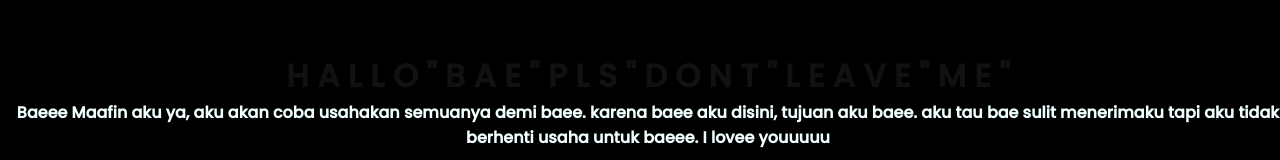
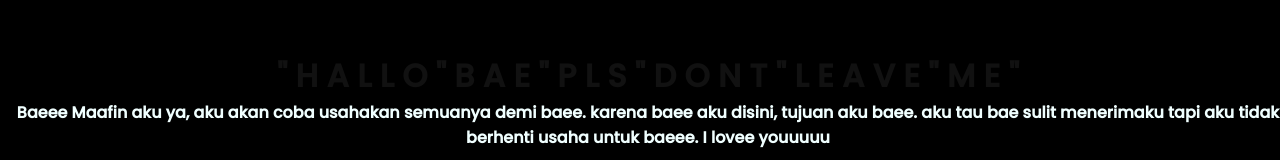
Before and after one commit to AetherLan/Flowers_Bae, a plain HTML site: page index.html in a window 1280 px wide. Shown: the part 210-370 px from the top of the page. Drawn offline with Linux system fonts and the light colour scheme.

Commit message:
index.html

```diff
--- a/index.html
+++ b/index.html
@@ -10,7 +10,7 @@
 </head>
 <body>
     <div class="greetings" style="text-align: center;">
-
+        <span>"</span>
         <span>H</span>
         <span>A</span>
         <span>L</span>
```
